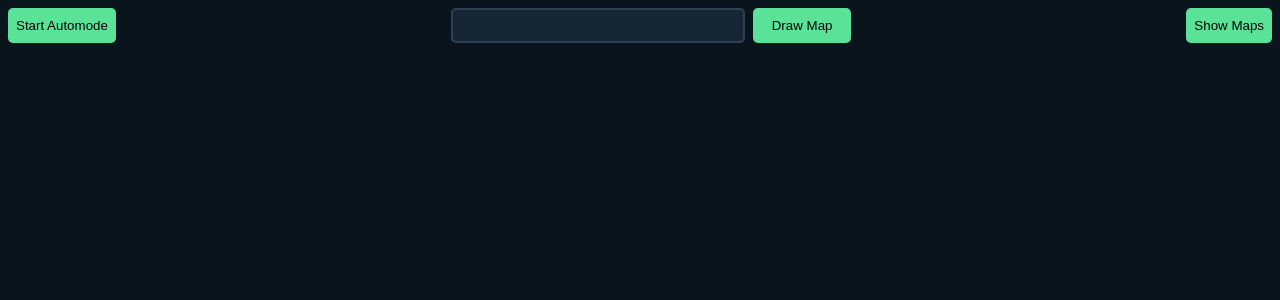
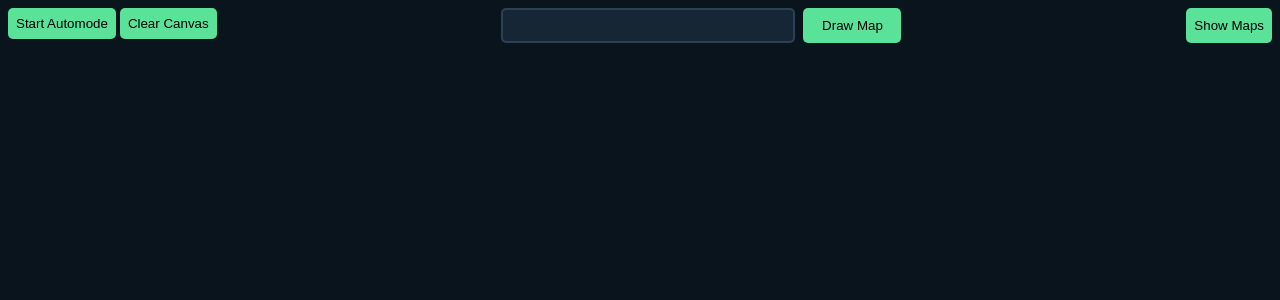
Before and after one commit to noahsterner/coordinate-data, a SvelteKit app in the folder app/: page / in a window 1280 px wide. Shown: the top 300 px of the page. Built offline with nearby package versions, Linux system fonts and the light colour scheme; no server answers.

Commit message:
feat(add): add clear canvas button

```diff
--- a/app/src/routes/+page.svelte
+++ b/app/src/routes/+page.svelte
@@ -22,6 +22,10 @@
 
     function toggle_list() {
         show_list = !show_list;
+    }
+
+    function clear_canvas() {
+        path = [];
     }
 
     async function poll_path() {
@@ -79,7 +83,7 @@
     onMount(async () => {
         robot_mode = await fetch_robot_mode();
 
-        if(robot_mode === 0) {
+        if(robot_mode === 1) {
             toggle_automode();
         }
     })
@@ -87,8 +91,10 @@
 
 <main class="main">
     <div class="topbar">
-        <Button onclick={toggle_automode}>Start Automode</Button>
-
+        <div>
+            <Button onclick={toggle_automode}>Start Automode</Button>
+            <Button onclick={clear_canvas}>Clear Canvas</Button>
+        </div>
 
         <form id="form" action="/api/coordinates" method="GET" onsubmit={submit_event}>
             <Input type="text" name="mapId" id="" />
```
